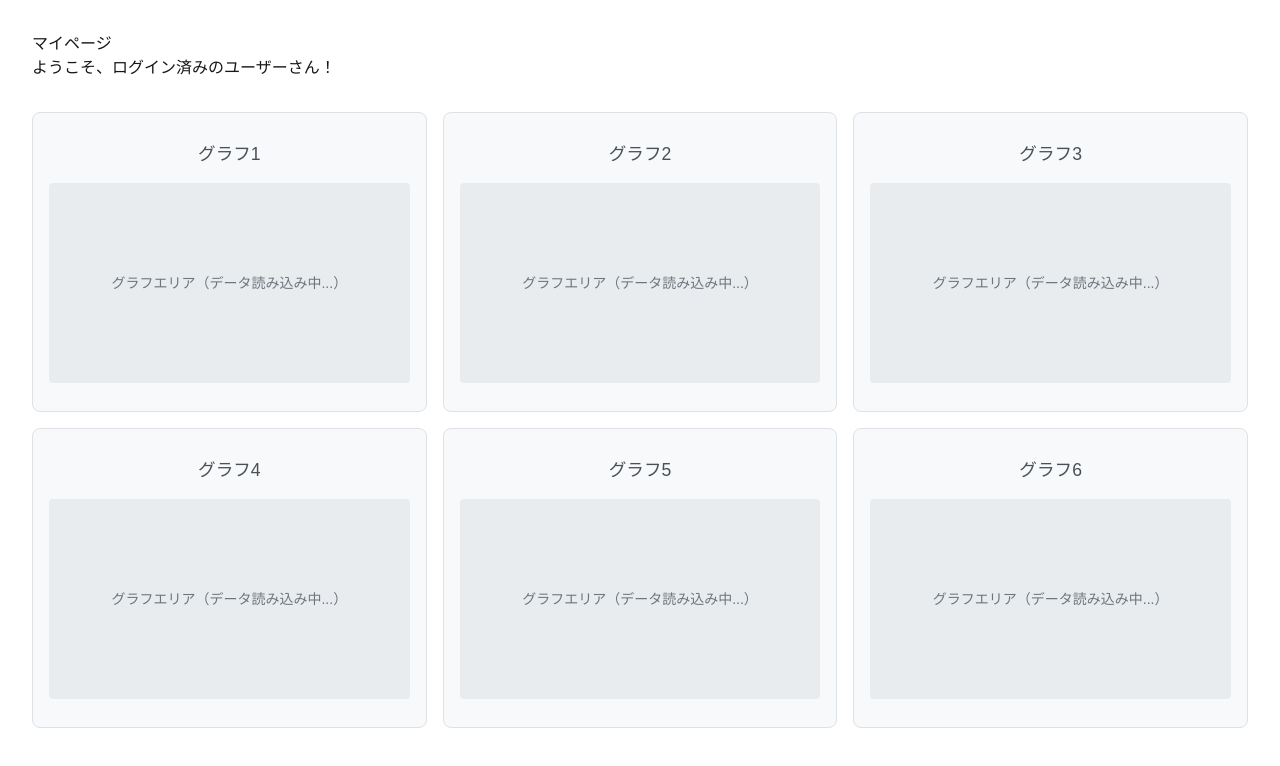
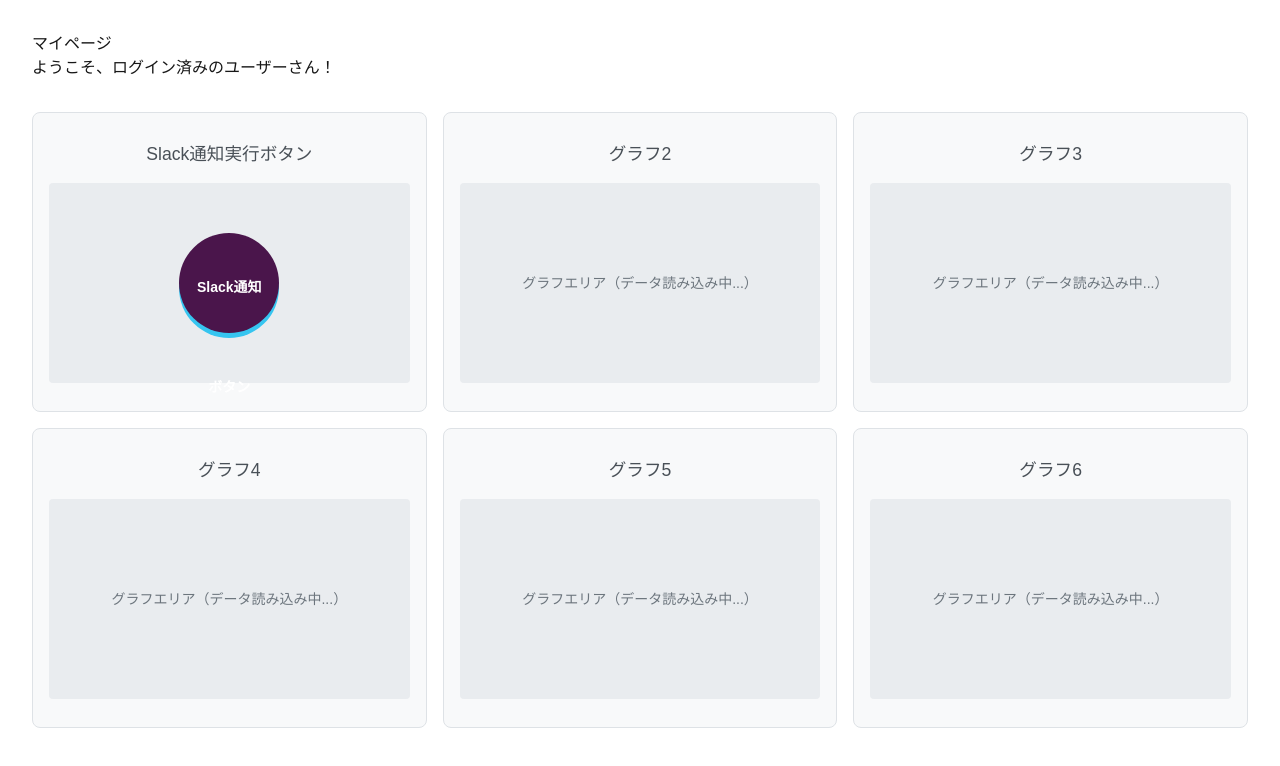
Before and after one commit to WAT36/CCNotifier, a Next.js app in the folder frontend/: page /mypage in a window 1280 px wide. Shown: the top 766 px of the page. Built offline with nearby package versions, Linux system fonts and the light colour scheme; sample sign-in values are in the browser's storage.

Commit message:
まず画面に Slack通知できるボタンを追加

```diff
--- a/frontend/src/app/mypage/page.tsx
+++ b/frontend/src/app/mypage/page.tsx
@@ -2,11 +2,12 @@
 
 import RequireAuth from "../RequireAuth";
 import { GraphGrid } from "../../components";
+import Notice from "@/components/card/Notice";
 
 export default function MyPage() {
   // 全グラフデータの定義
   const allGraphs = [
-    { id: "graph1", title: "グラフ1" },
+    { id: "notice", title: "Slack通知実行ボタン", children: <Notice /> },
     { id: "graph2", title: "グラフ2" },
     { id: "graph3", title: "グラフ3" },
     { id: "graph4", title: "グラフ4" },
--- /dev/null
+++ b/frontend/src/components/card/Notice.tsx
@@ -0,0 +1,69 @@
+import { useState } from "react";
+
+export default function Notice() {
+  const [isLoading, setIsLoading] = useState(false);
+  const [isHovered, setIsHovered] = useState(false);
+
+  const handleSlackNotification = async () => {
+    setIsLoading(true);
+    try {
+      // APIエンドポイントのURLを指定（環境変数から取得するか、直接指定）
+      const apiUrl = process.env.NEXT_PUBLIC_API_BASE_URL || "";
+
+      const response = await fetch(`${apiUrl}/notice`, {
+        method: "GET",
+        headers: {
+          "Content-Type": "application/json",
+        },
+      });
+
+      if (response.ok) {
+        console.log("Slack通知が送信されました");
+        // 成功時の処理（必要に応じてトースト通知など）
+      } else {
+        console.error("Slack通知の送信に失敗しました");
+        // エラー時の処理
+      }
+    } catch (error) {
+      console.error("エラーが発生しました:", error);
+    } finally {
+      setIsLoading(false);
+    }
+  };
+
+  return (
+    <>
+      <button
+        onClick={handleSlackNotification}
+        disabled={isLoading}
+        onMouseEnter={() => setIsHovered(true)}
+        onMouseLeave={() => setIsHovered(false)}
+        style={{
+          borderRadius: "50%",
+          lineHeight: "100px",
+          width: "100px",
+          height: "100px",
+          padding: "4px",
+          boxShadow: isHovered ? "0 2px 0 #36C5F0" : "0 5px 0 #36C5F0",
+          transform: isHovered ? "translate(0,3px)" : "translate(0,0)",
+          backgroundColor: isLoading ? "#ccc" : "#4A154B",
+          border: "none",
+          color: "white",
+          cursor: isLoading ? "not-allowed" : "pointer",
+          transition: "all 0.2s ease",
+          fontWeight: "bold",
+        }}
+      >
+        {isLoading ? (
+          "送信中..."
+        ) : (
+          <span>
+            Slack通知
+            <br />
+            ボタン
+          </span>
+        )}
+      </button>
+    </>
+  );
+}
```
